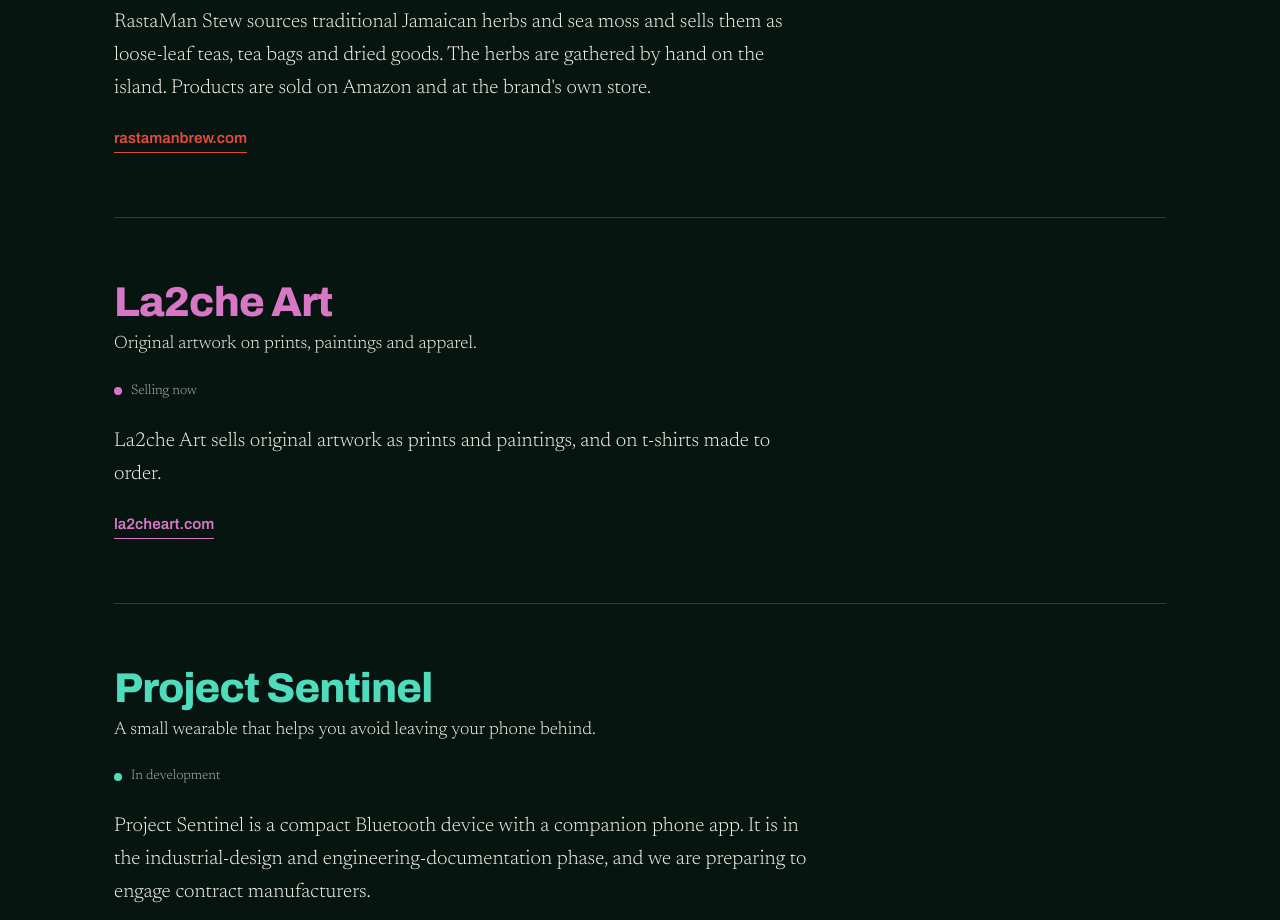
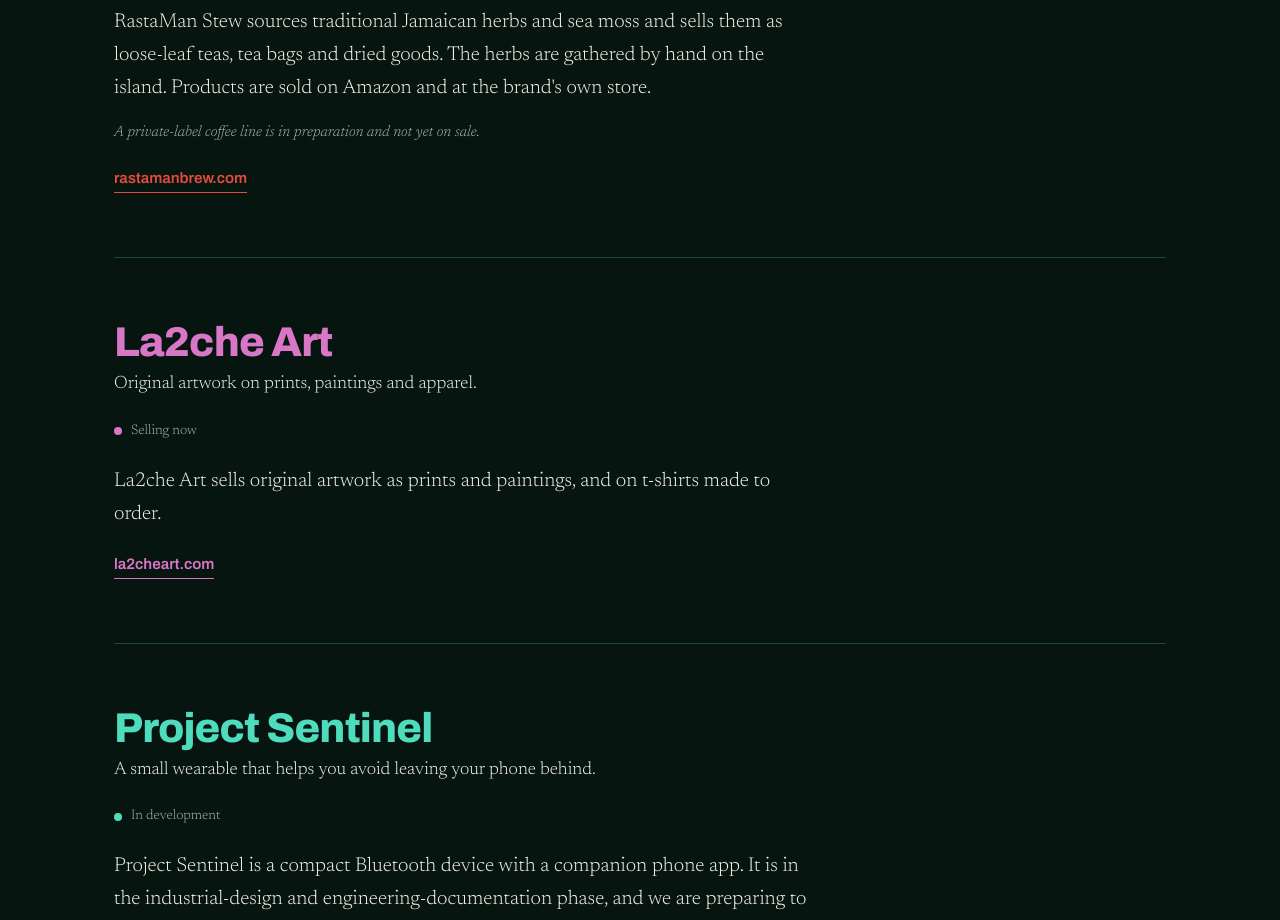
Before and after one commit to Vla2che/la2che-site, a plain HTML site: page index.html in a window 1280 px wide. Shown: the part 3480-4400 px from the top of the page. Drawn offline with Linux system fonts and the light colour scheme.

Commit message:
Note the coffee line as in preparation
Squares the opening statement's mention of coffee with the RastaMan
section, without claiming a product that is not on sale yet.

Co-Authored-By: Claude Opus 5 <noreply@anthropic.com>
Claude-Session: https://claude.ai/code/session_015moXXdPYkGNG9kpbB9QvnC

```diff
--- a/index.html
+++ b/index.html
@@ -341,6 +341,7 @@ footer p{margin:0 0 7px;max-width:76ch}
         <p class="lede">Wildcrafted Jamaican herbal teas and sea moss.</p>
         <p class="state">Selling now</p>
         <p>RastaMan Stew sources traditional Jamaican herbs and sea moss and sells them as loose-leaf teas, tea bags and dried goods. The herbs are gathered by hand on the island. Products are sold on Amazon and at the brand's own store.</p>
+        <p class="note">A private-label coffee line is in preparation and not yet on sale.</p>
         <a class="out" href="https://rastamanbrew.com">rastamanbrew.com</a>
       </article>
 
```
